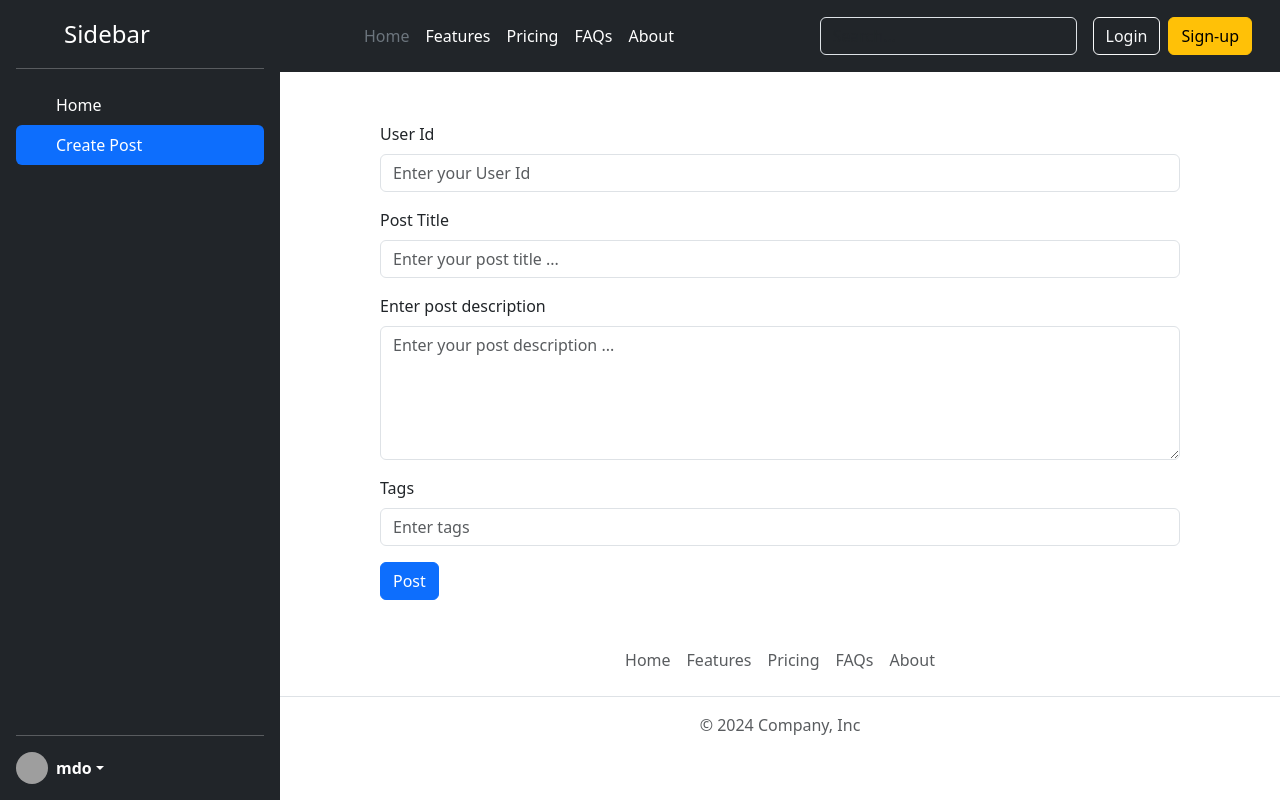
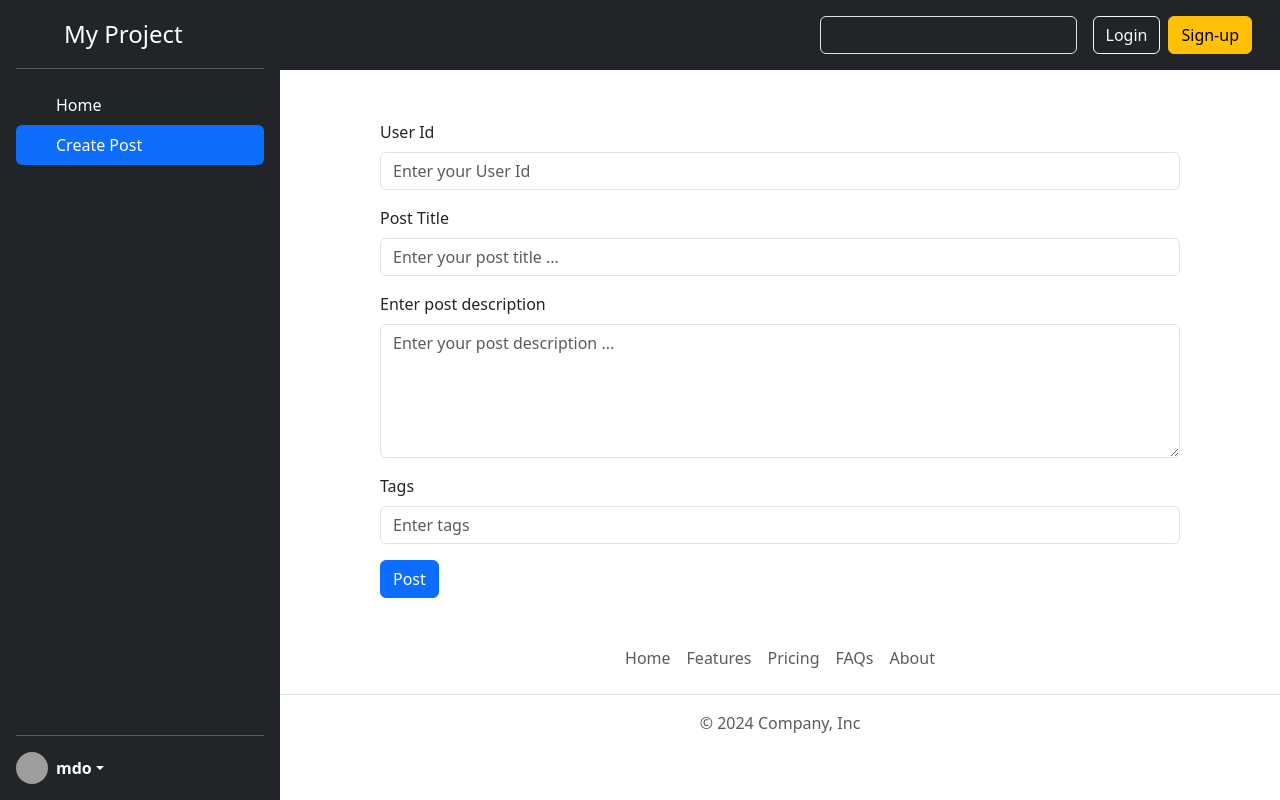
Before and after one commit to singhaditi2004/social-media-react, a React (Vite) app: page / in a window 1280 px wide. Built offline with nearby package versions, Linux system fonts and the light colour scheme; grey boxes are pictures that could not be loaded.

Commit message:
welcome message added

```diff
--- a/src/Components/Header.jsx
+++ b/src/Components/Header.jsx
@@ -19,33 +19,7 @@ const Header = () => {
             </svg>
           </a>
 
-          <ul className="nav col-12 col-lg-auto me-lg-auto mb-2 justify-content-center mb-md-0">
-            <li>
-              <a href="#" className="nav-link px-2 text-secondary">
-                Home
-              </a>
-            </li>
-            <li>
-              <a href="#" className="nav-link px-2 text-white">
-                Features
-              </a>
-            </li>
-            <li>
-              <a href="#" className="nav-link px-2 text-white">
-                Pricing
-              </a>
-            </li>
-            <li>
-              <a href="#" className="nav-link px-2 text-white">
-                FAQs
-              </a>
-            </li>
-            <li>
-              <a href="#" className="nav-link px-2 text-white">
-                About
-              </a>
-            </li>
-          </ul>
+          <ul className="nav col-12 col-lg-auto me-lg-auto mb-2 justify-content-center mb-md-0"></ul>
 
           <form
             className="col-12 col-lg-auto mb-3 mb-lg-0 me-lg-3"
--- a/src/Components/Post-List-Store.jsx
+++ b/src/Components/Post-List-Store.jsx
@@ -25,10 +25,7 @@ const postListReducer = (currentPostList, action) => {
   return updatedPostList;
 };
 const PostListProvier = ({ children }) => {
-  const [postList, dispatchPostList] = useReducer(
-    postListReducer,
-    DEFAULT_POST_LIST
-  );
+  const [postList, dispatchPostList] = useReducer(postListReducer, []);
   const addPost = (post) => {
     dispatchPostList({
       type: "ADD_POST",
@@ -64,22 +61,5 @@ const PostListProvier = ({ children }) => {
     </PostList.Provider>
   );
 };
-const DEFAULT_POST_LIST = [
-  {
-    id: "1",
-    title: "Mumbai",
-    content: "Mumbai meri jaan",
-    react: 1,
-    userId: "999",
-    tags: ["vication", "Mumbai", "enjoy"],
-  },
-  {
-    id: "2",
-    title: "Delhi",
-    content: "Delhi dil valo ki",
-    react: 12,
-    userId: "189",
-    tags: ["vication", "Delhi", "enjoy"],
-  },
-];
+
 export default PostListProvier;
--- a/src/Components/PostList.jsx
+++ b/src/Components/PostList.jsx
@@ -1,10 +1,13 @@
 import Card from "./Card";
 import { PostList as PostListData } from "./Post-List-Store";
 import { useContext } from "react";
+import WelcomeMessage from "./WelcomeMessage";
 const PostList = () => {
   const { postList } = useContext(PostListData);
   return (
     <div>
+      {postList.length === 0 && <WelcomeMessage />}
+
       <h1>Post List</h1>
       {postList.map((post) => (
         <Card key={post.id} post={post} />
--- a/src/Components/SideBar.jsx
+++ b/src/Components/SideBar.jsx
@@ -14,7 +14,7 @@ const SideBar = ({ selectedState, setSelectedState }) => {
         <svg className="bi pe-none me-2" width="40" height="32">
           <use xlinkHref="#bootstrap"></use>
         </svg>
-        <span className="fs-4">Sidebar</span>
+        <span className="fs-4">My Project</span>
       </a>
       <hr />
       <ul className="nav nav-pills flex-column mb-auto">
--- /dev/null
+++ b/src/Components/WelcomeMessage.jsx
@@ -0,0 +1,11 @@
+const WelcomeMessage = () => {
+  return (
+    <center>
+      <div className="container">
+        <h1>Welcome to Social Media</h1>
+        <p>Connect with friends and the world around you on Social Media.</p>
+      </div>
+    </center>
+  );
+};
+export default WelcomeMessage;
```
